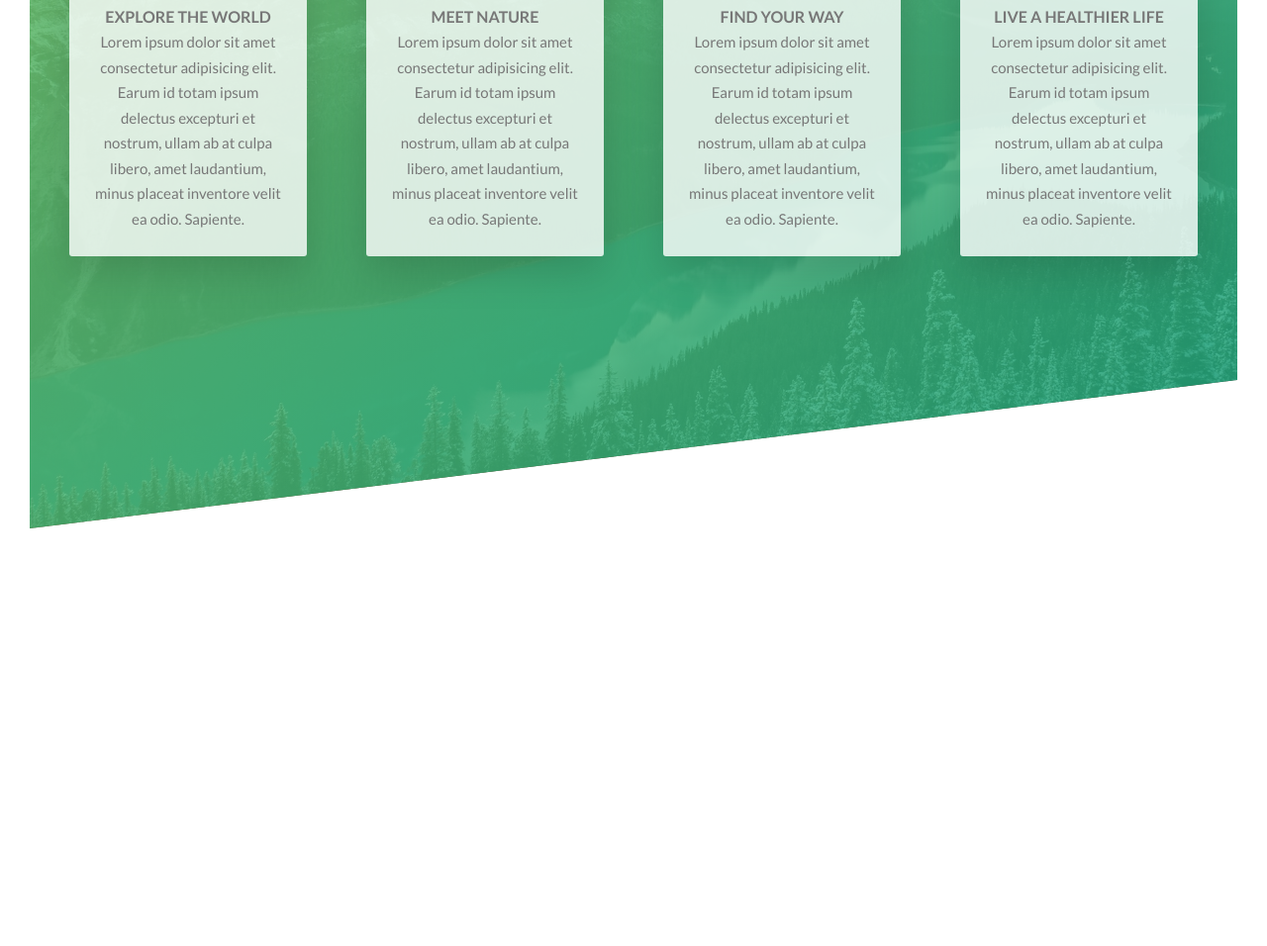
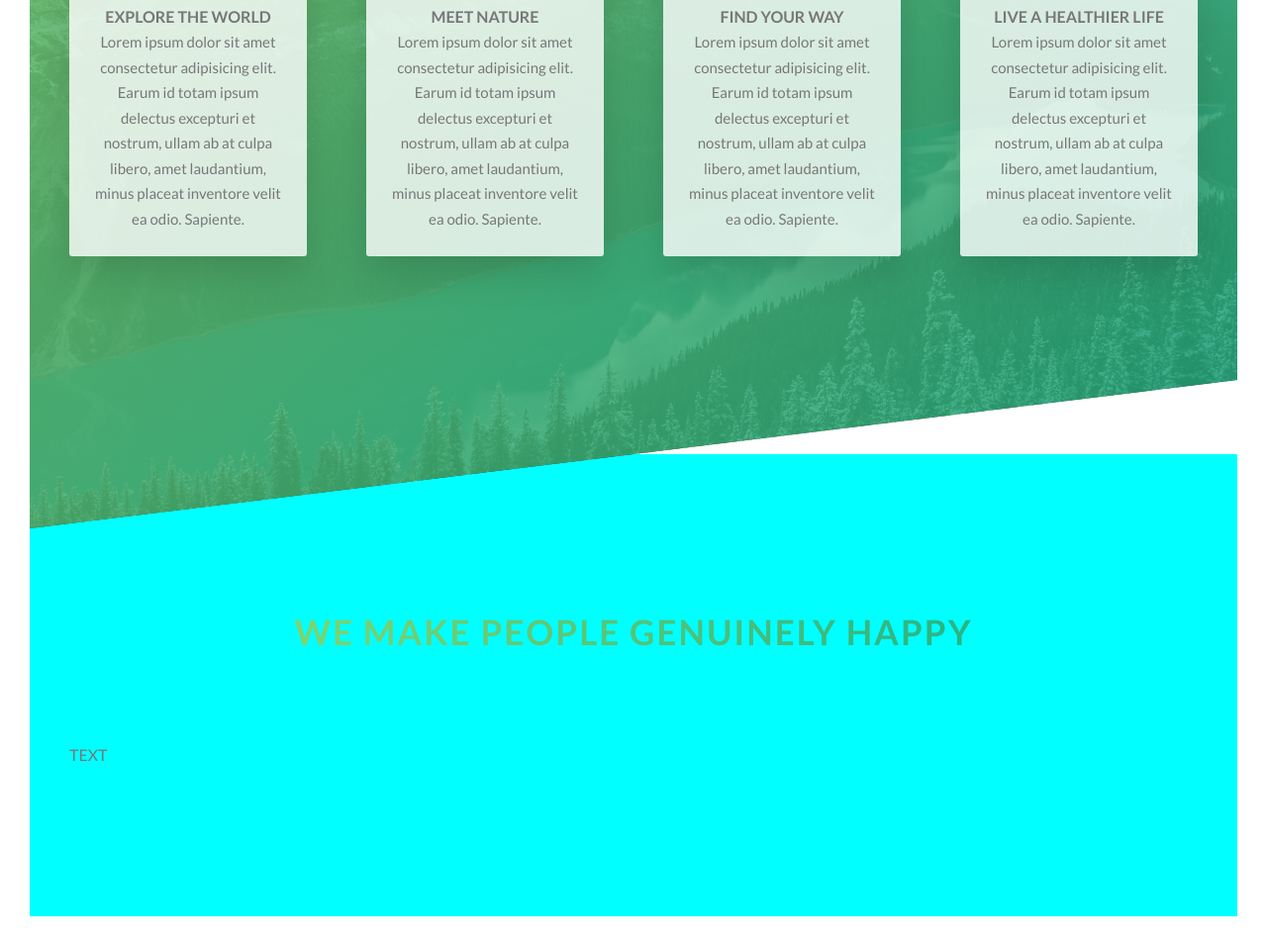
Before and after one commit to AydanKusland/Natours-Advances-CSS-SASS-, a website: page index.html in a window 1280 px wide. Shown: the part 1828-2784 px from the top of the page at 99% size. Before the commit the page ends 2362 px from the top, so only its background shows below. Drawn offline with Linux system fonts and the light colour scheme.

Commit message:
branched changes

```diff
--- a/index.html
+++ b/index.html
@@ -101,6 +101,20 @@
                     </div>
                 </div>
             </section>
+
+            <section class="section-stories">
+                <div class="u-center-text u-margin-bottom-big">
+                    <h2 class="heading-secondary">
+                        We make people genuinely happy
+                    </h2>
+                </div>
+                <div class="row">
+                    <div class="story">
+                        TEXT
+                    </div>
+                </div>
+            </section>
+
         </main>
 
         <!-- <section class="grid-test">
--- /dev/null
+++ b/sass/components/_story.scss
@@ -0,0 +1,5 @@
+.story{
+  width: 75%;
+  margin: 0 auto;
+  box-shadow: $shadow-dark;
+}
--- a/sass/main.scss
+++ b/sass/main.scss
@@ -12,6 +12,7 @@
 @import './components/button';
 @import './components/composition';
 @import './components/feature-box';
+@import './components/story';
 
 @import './layout/grid';
 @import './layout/header';
--- a/sass/pages/_home.scss
+++ b/sass/pages/_home.scss
@@ -19,3 +19,8 @@
     transform: skewY(7deg);
   }
 }
+
+.section-stories{
+  padding: 15rem 0;
+  background-color: aqua;
+}
```
Also changed, not shown: css/style.css.
